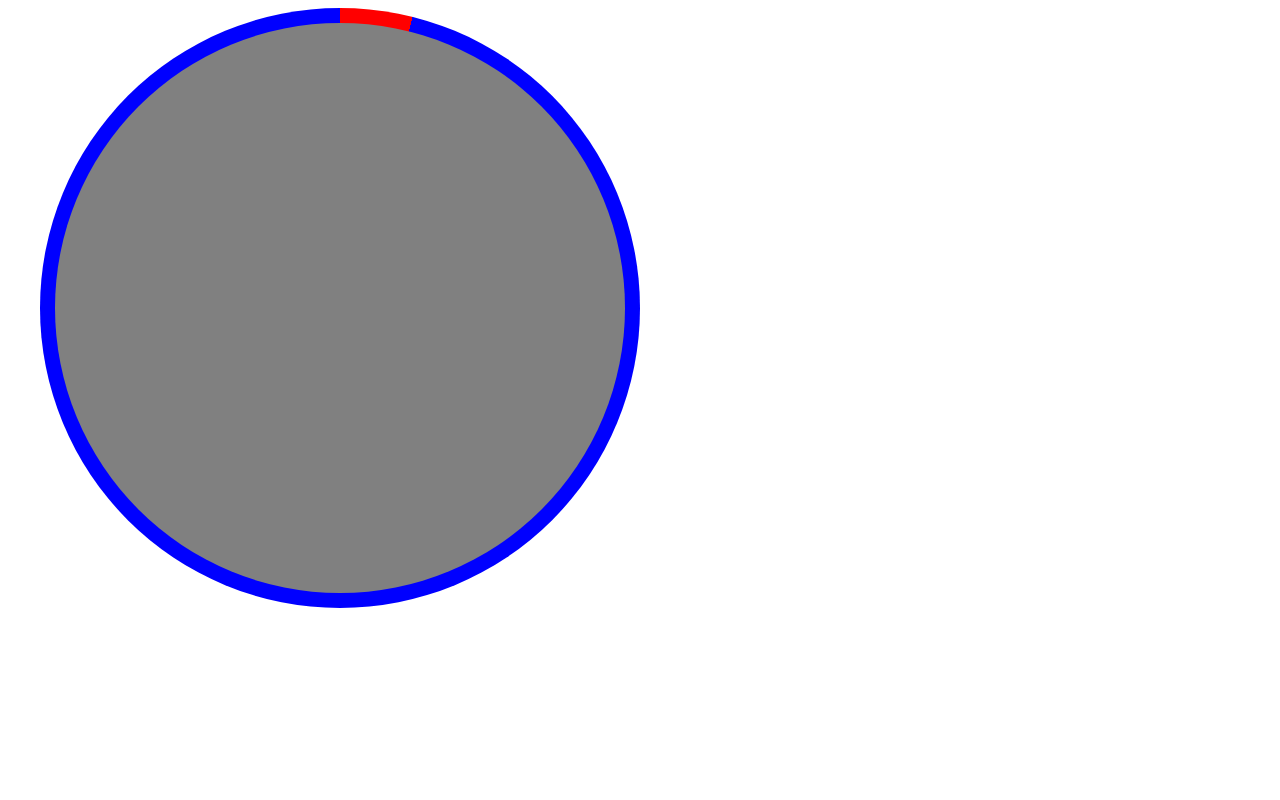
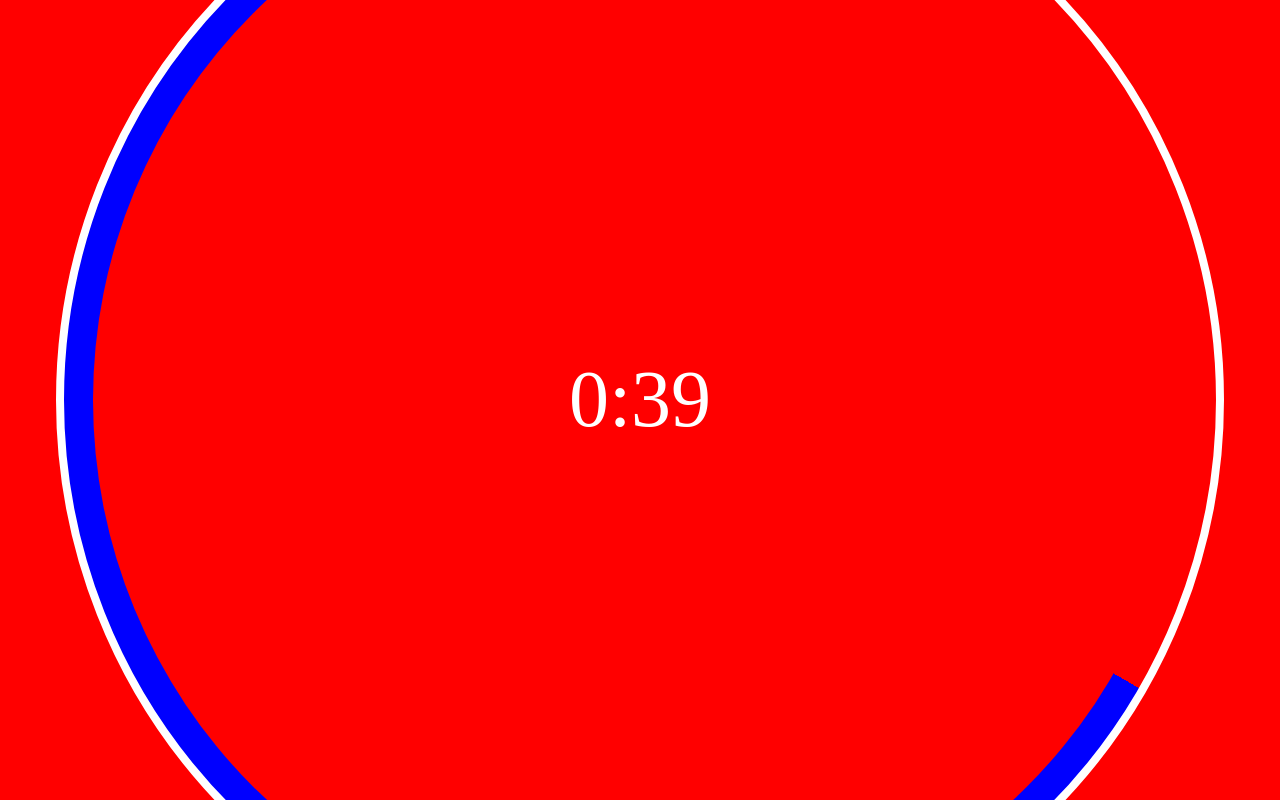
Before and after one commit to Vilhelm-Ian/timer, a Next.js app: page / in a window 1280 px wide. Shown: the top 800 px of the page. Built offline with nearby package versions, Linux system fonts and the light colour scheme.

Commit message:
added countdown functionality and improved css

```diff
--- a/pages/index.tsx
+++ b/pages/index.tsx
@@ -1,18 +1,48 @@
 import type { NextPage } from "next";
 import Head from "next/head";
 import styles from "../styles/Home.module.css";
-import { useState, useEffect } from "react";
+import { useState, useMemo, useEffect } from "react";
 
 const Home: NextPage = () => {
-  const [progress, setProgress] = useState(0);
+  const [seconds, setSeconds] = useState(0);
+  const [timeLimit, setTimeLimit] = useState(1);
+  const [time, setTime] = useState(`${timeLimit}:00`);
+
+  function updateTime(time: string) {
+    let [minutes, seconds] = time.split(":").map((str) => Number(str));
+    seconds -= 1;
+    if (seconds < 0) {
+      [minutes, seconds] = minutes === 0 ? [0, 0] : [minutes - 1, 59];
+    }
+    if (seconds < 10) return `${minutes}:0${seconds}`;
+    return `${minutes}:${seconds}`;
+  }
+
+  function calculateProgress(iterator: number, minutes: number) {
+    return 360 * (iterator / (minutes * 60));
+  }
 
   useEffect(() => {
     let i = 0;
-    setInterval(() => {
-      setProgress(i);
+    let interval = setInterval(() => {
+      if (timeLimit * 60 === i) {
+        console.log("hello");
+        clearInterval(interval);
+      }
+      setSeconds(i + 1);
       i += 1;
-    }, 500);
+    }, 400);
   }, []);
+
+  useEffect(() => {
+    let new_time = updateTime(time);
+    setTime(new_time);
+  }, [seconds]);
+
+  let progress = useMemo(
+    () => calculateProgress(seconds, timeLimit),
+    [seconds]
+  );
 
   return (
     <div className={styles.container}>
@@ -27,7 +57,11 @@ const Home: NextPage = () => {
           background: `conic-gradient(red ${progress}deg, blue ${progress}deg)`,
         }}
       >
-        <div className="inner-circle"></div>
+        <div className="inner-circle">
+          <time className="time" dateTime="{time}">
+            {time}
+          </time>
+        </div>
       </div>
     </div>
   );
--- a/styles/globals.css
+++ b/styles/globals.css
@@ -1,18 +1,36 @@
+body {
+  margin: 0;
+  background: red;
+}
+
 .outer-circle {
-  width: 50%;
+  width: 90%;
+  position: absolute;
   z-index: 0;
-  background: conic-gradient(red 300deg, blue 300deg);
-  border-radius: 50%;
+  border-radius: 50vw;
   aspect-ratio: 1;
   display: flex;
   justify-content: center;
   align-items: center;
+  top: 50%;
+  left: 50%;
+  transform: translate(-50%, -50%);
+  border: solid 0.5rem white;
 }
 
 .inner-circle {
   width: 95%;
   z-index: 1;
   background: gray;
-  border-radius: 50%;
+  border-radius: 50vw;
   aspect-ratio: 1;
+  display: flex;
+  justify-content: center;
+  align-items: center;
+  background: red;
 }
+
+.time {
+  font-size: 5rem;
+  color: white;
+}
```
